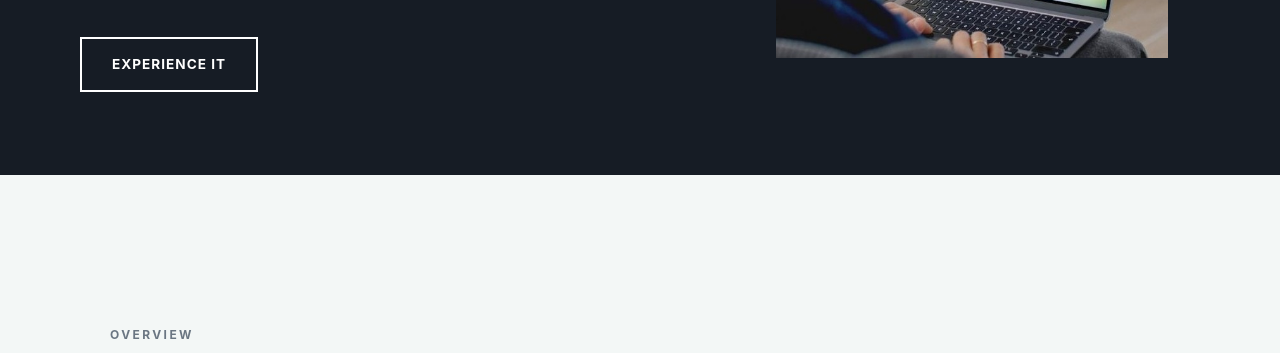
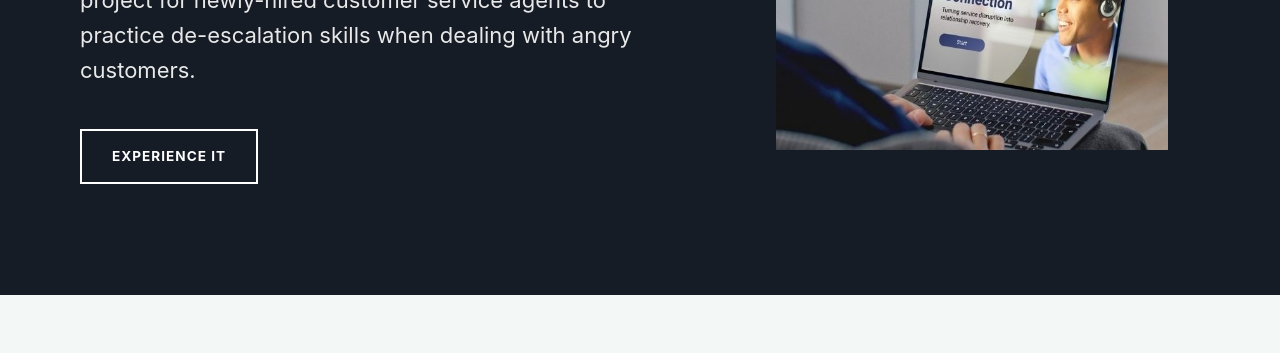
Before and after one commit to lauren-kearns/portfolio, a plain HTML site: page featured-project.html in a window 1280 px wide. Shown: the part 305-658 px from the top of the page. Drawn offline with Linux system fonts and the light colour scheme.

Commit message:
updated hero padding on featured and about page

```diff
--- a/styles.css
+++ b/styles.css
@@ -373,9 +373,10 @@ h1, h2, h3, .expertise-label, .card-number {
   display: flex;
   background-color: #161c25; /* Dark background */
   color: white;
-  min-height: 60vh; /* Takes up most of the screen height */
+  min-height: 75vh; /* Takes up most of the screen height */
   align-items: center;
   overflow: hidden;
+  padding-top: 5%;
 }
 
 .hero-left {
@@ -787,7 +788,7 @@ margin-bottom: 100px;
 /* ABOUT */
 
 .about {
-  padding: 8%;
+  padding: 15%;
   background-color: #f3f7f6;
 }
 
```
